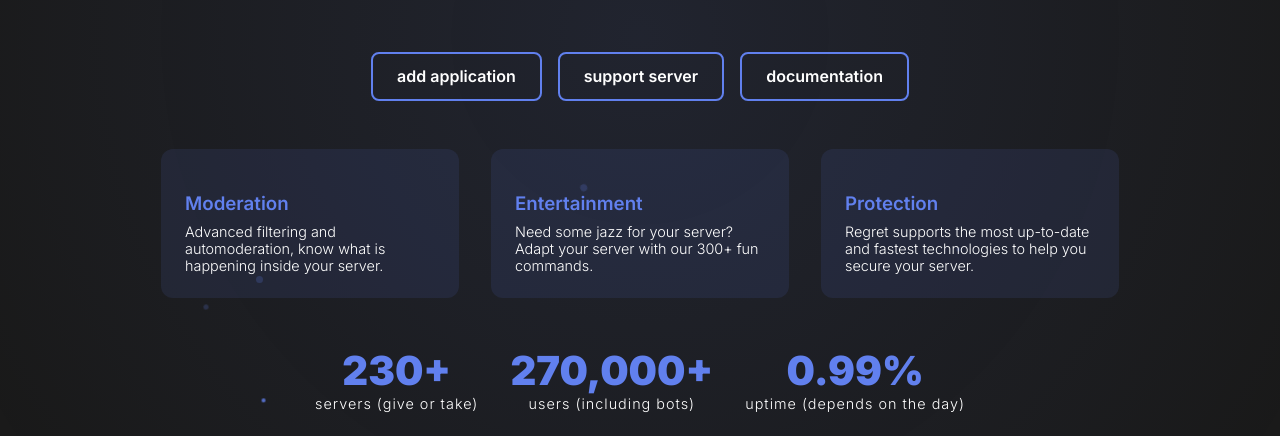
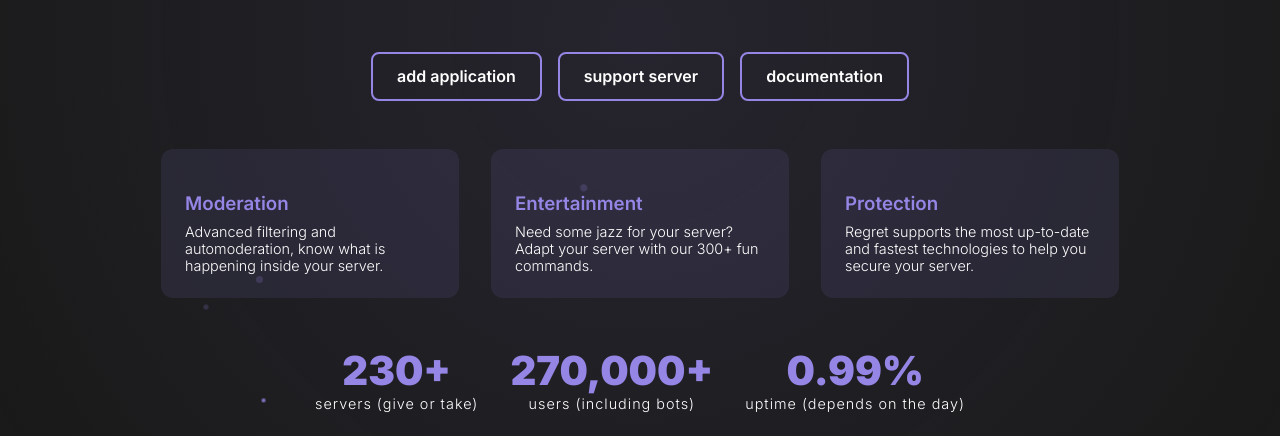
Before and after one commit to ohdaw/regret, a plain HTML site: page index.html in a window 1280 px wide. Shown: the part 364-800 px from the top of the page. Drawn offline with Linux system fonts and the light colour scheme.

Commit message:
Update main.css

```diff
--- a/css/main.css
+++ b/css/main.css
@@ -1,18 +1,18 @@
 @import url('https://fonts.googleapis.com/css2?family=Inter:wght@300;600;900&display=swap');
 
 :root {
-    --primary-color: #6180ee;
+    --primary-color: #9586e5;
     --background-color: #1a1a1a;
     --text-color: #ffffff;
-    --feature-bg-color: rgba(97, 128, 238, 0.1);
-    --feature-bg-hover-color: rgba(97, 128, 238, 0.2);
-    --particle-color: #6180ee;
-    --button-border-color: #6180ee;
-    --button-hover-bg-color: #6180ee;
+    --feature-bg-color: rgba(149, 134, 229, 0.1);
+    --feature-bg-hover-color: rgba(149, 134, 229, 0.2);
+    --particle-color: #9586e5;
+    --button-border-color: #9586e5;
+    --button-hover-bg-color: #9586e5;
     --button-hover-text-color: #1a1a1a;
-    --button-hover-shadow-color: rgba(97, 128, 238, 0.3);
-    --feature-hover-shadow-color: rgba(97, 128, 238, 0.2);
-    --title-text-shadow-color: rgba(97, 128, 238, 0.5);
+    --button-hover-shadow-color: rgba(149, 134, 229, 0.3);
+    --feature-hover-shadow-color: rgba(149, 134, 229, 0.2);
+    --title-text-shadow-color: #7d71c2;
 }
 
 body {
```
